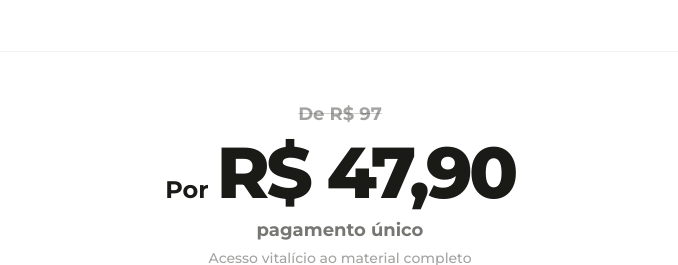
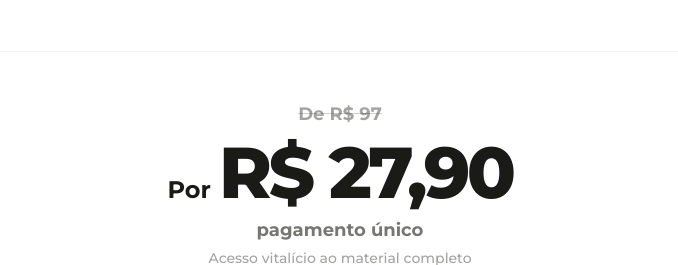
Before and after one commit to pplacerda07/pepland, a React (Vite) app: page / in a window 1280 px wide. Shown: the part 10020-10285 px from the top of the page, without its empty margins (300-978 px from the left). Built offline with nearby package versions, Linux system fonts and the light colour scheme.

Commit message:
alteracao preco

```diff
--- a/src/components/FinalCTA.jsx
+++ b/src/components/FinalCTA.jsx
@@ -58,7 +58,7 @@ export default function FinalCTA() {
           </a>
 
           <p className="font-body text-dark/35 text-sm font-medium">
-            Por apenas <strong className="text-gold font-bold">R$ 47,90</strong> · Pagamento único · Acesso vitalício
+            Por apenas <strong className="text-gold font-bold">R$ 27,90</strong> · Pagamento único · Acesso vitalício
           </p>
         </div>
       </div>
--- a/src/components/Offer.jsx
+++ b/src/components/Offer.jsx
@@ -75,7 +75,7 @@ export default function Offer() {
               <p className="font-heading text-dark/40 font-bold text-lg line-through decoration-dark/20 mb-2">De R$ 97</p>
               <div className="flex items-baseline justify-center gap-2 text-dark mb-2">
                 <span className="font-heading font-bold text-xl md:text-2xl">Por</span>
-                <span className="font-heading font-black text-6xl md:text-7xl tracking-tighter">R$ 47,90</span>
+                <span className="font-heading font-black text-6xl md:text-7xl tracking-tighter">R$ 27,90</span>
               </div>
               <p className="font-heading font-bold text-dark/60 text-lg mb-1">pagamento único</p>
               <p className="font-body text-dark/40 text-sm font-medium mb-8">Acesso vitalício ao material completo</p>
```
